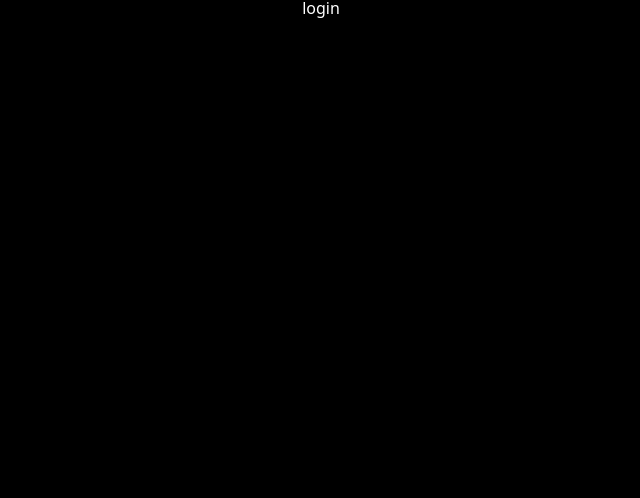
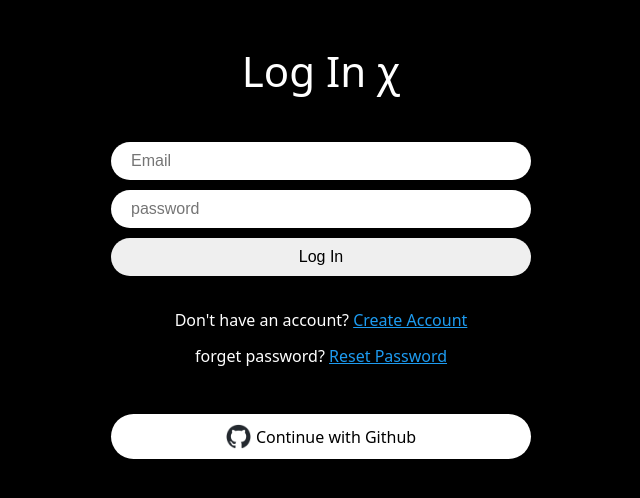
Before and after one commit to shinhash/nwitter_nomad_001, a React (Vite) app: page /login in a window 1280 px wide. Shown: the top 498 px of the page, without its empty margins (319-959 px from the left). Built offline with nearby package versions, Linux system fonts and the light colour scheme; the HTML template or start-up script is replaced by a standard one.

Commit message:
20240207 commit

```diff
--- /dev/null
+++ b/src/components/auth-components.tsx
@@ -0,0 +1,68 @@
+import styled from "styled-components";
+
+export const Wrapper = styled.div`
+    height: 100%;
+    display: flex;
+    flex-direction: column;
+    align-items: center;
+    width: 420px;
+    padding: 50px 0px;
+`;
+
+export const Title = styled.h1`
+    font-size: 42px;
+`;
+
+export const Form = styled.form`
+    margin-top: 50px;
+    display: flex;
+    flex-direction: column;
+    gap: 10px;
+    width: 100%;
+`;
+
+export const Input = styled.input`
+    padding: 10px 20px;
+    border-radius: 50px;
+    border: none;
+    width: 100%;
+    font-size: 16px;
+    &[type="submit"] {
+        cursor: pointer;
+        &:hover {
+            opacity: 0.8;
+        }
+    }
+`;
+
+export const Error = styled.span`
+    font-weight: 600;
+    color: tomato;
+`;
+
+export const Switcher = styled.span`
+    margin-top: 20px;
+    a {
+        color: #1d9bf0;
+    }
+`;
+
+export const Button = styled.span`
+        background-color: white;
+        font-weight: 500;
+        width: 100%;
+        padding: 10px 20px;
+        border-radius: 50px;
+        border: 0;
+        display: flex;
+        gap: 5px;
+        align-items: center;
+        justify-content: center;
+        margin-top: 50px;
+        color: black;
+        cursor: pointer;
+    `;
+
+    export const Logo = styled.img`
+        height: 25px;
+    `;
--- /dev/null
+++ b/src/components/github-btn.tsx
@@ -0,0 +1,25 @@
+import { GithubAuthProvider, signInWithPopup } from "firebase/auth";
+import { auth } from "../firebase";
+import { useNavigate } from "react-router-dom";
+import { Button, Logo } from "../components/auth-components";
+
+export default function GithubButton(){
+    const navigate = useNavigate();
+    const onClick = async () => {
+        try{
+            const provider = new GithubAuthProvider();
+            await signInWithPopup(auth, provider);
+            // await signInWithRedirect(auth, provider);
+            navigate("/home");
+        }catch(error){
+            console.error(error);
+        }
+    }
+
+    return (
+    <Button onClick={onClick}>
+        <Logo src="/github-logo.png" />
+        Continue with Github
+    </Button>
+    );
+}
--- a/src/components/layout.tsx
+++ b/src/components/layout.tsx
@@ -1,10 +1,11 @@
 import { Outlet } from "react-router-dom";
 
-export default function Layout(){
+function Layout(){
     return (
-        <>
-            <h1>layout</h1>
+        <div>
             <Outlet />
-        </>
+        </div>
     );
 }
+
+export default Layout
--- /dev/null
+++ b/src/components/protected-route.tsx
@@ -0,0 +1,20 @@
+import { Navigate } from "react-router-dom";
+import { auth } from "../firebase";
+// interface Props{
+//     TTT : string;
+//     children : string;
+// }
+
+export default function ProtectedRoute({children}:{children:React.ReactNode}){
+// export default function ProtectedRoute({children, tempTTT}:Props){
+// export default function ProtectedRoute({TTT, children}:Props){
+    const user = auth.currentUser;
+
+    // console.log("TTT : ", TTT);
+    console.log("user : ", user);
+    console.log("children : ", children);
+    if(user === null){
+        return <Navigate to="/login" />
+    }
+    return children;
+}
--- a/src/routes/create-account.tsx
+++ b/src/routes/create-account.tsx
@@ -1,48 +1,10 @@
-import { styled } from "styled-components"
 import { useState } from "react";
 import { createUserWithEmailAndPassword, updateProfile } from "firebase/auth";
 import { auth } from "../firebase";
-import { useNavigate } from "react-router-dom";
-
-const Wrapper = styled.div`
-    height: 100%;
-    display: flex;
-    flex-direction: column;
-    align-items: center;
-    width: 420px;
-    padding: 50px 0px;
-`;
-
-const Title = styled.h1`
-    font-size: 42px;
-`;
-
-const Form = styled.form`
-    margin-top: 50px;
-    display: flex;
-    flex-direction: column;
-    gap: 10px;
-    width: 100%;
-`;
-
-const Input = styled.input`
-    padding: 10px 20px;
-    border-radius: 50px;
-    border: none;
-    width: 100%;
-    font-size: 16px;
-    &[type="submit"] {
-        cursor: pointer;
-        &:hover {
-            opacity: 0.8;
-        }
-    }
-`;
-
-const Error = styled.span`
-    font-weight: 600;
-    color: tomato;
-`;
+import { Link, useNavigate } from "react-router-dom";
+import { FirebaseError } from "firebase/app";
+import { Error, Form, Input, Switcher, Title, Wrapper } from "../components/auth-components";
+import GithubButton from "../components/github-btn";
 
 export default function CreateAccount(){
 
@@ -54,6 +16,7 @@ export default function CreateAccount(){
     const [error, setError] = useState("");
 
     const onChange = ( e : React.ChangeEvent<HTMLInputElement> ) => {
+        // const { name, value } = e.target;
         const { target: {name, value} } = e;
         if(name === "name"){
             setName(value);
@@ -63,6 +26,11 @@ export default function CreateAccount(){
             setPassword(value);
         }
     };
+
+    // const ccc = () => {
+    //     const textTemp = document.getElementById("temp") as HTMLInputElement;
+    //     alert(textTemp?.value);
+    // }
 
     const onSubmit = async ( e : React.FormEvent<HTMLFormElement> ) => {
         e.preventDefault();
@@ -83,10 +51,21 @@ export default function CreateAccount(){
             console.log(credentials.user);
             await updateProfile(credentials.user, {displayName: name,});
             navigate("/home");
-        } catch (error) {
+        } catch (e) {
             // setError
-            setError("Exception !!!");
-            console.log(error);
+            // console.log((e as FirebaseError).code);
+            if(e instanceof FirebaseError){
+                console.log(e.code);
+                console.log(e.name);
+                console.log(e.message);
+                const errorCode = e.code;
+                switch(errorCode){
+                    case "auth/weak-password" :
+                        return setError("입력하신 비밀번호의 길이가 6자리 이하입니다.")
+                    case "auth/email-already-in-use" :
+                        return setError("입력하신 이메일은 이미 사용중인 이메일입니다.")
+                }
+            }
         } finally{
             setLoading(false);
         }
@@ -100,8 +79,20 @@ export default function CreateAccount(){
             <Input name="email"    onChange={onChange} value={email}    placeholder="Email"    type="email"    required />
             <Input name="password" onChange={onChange} value={password} placeholder="password" type="password" required />
             <Input type="submit" value={ isLoading ? "loading..." : "Create Account" } />
+
+            {/* <input type="text" id="temp" />
+            <input type="button" onClick={ccc} value="button" />
+            */}
         </Form>
+        <br />
         {error !== "" ? <Error>{error}</Error> : null}
+        <Switcher>
+            Already have an account? <Link to="/login">Log In</Link>
+        </Switcher>
+        <Switcher>
+            forget password? <Link to="/reset-password">Reset Password</Link>
+        </Switcher>
+        <GithubButton />
     </Wrapper>
     );
 }
--- a/src/routes/home.tsx
+++ b/src/routes/home.tsx
@@ -1,3 +1,16 @@
+import { auth } from "../firebase";
+
 export default function Home(){
-    return <h2>Home!!!</h2>;
+
+    const logOut = function () {
+        console.log(auth.currentUser);
+        auth.signOut();
+    };
+
+    return (
+        <div>
+            <h2>Home!!!</h2>
+            <button onClick={logOut}>Log out</button>
+        </div>
+    );
 }
--- a/src/routes/login.tsx
+++ b/src/routes/login.tsx
@@ -1,3 +1,85 @@
+import { useState } from "react";
+import { auth } from "../firebase";
+import { Link, useNavigate } from "react-router-dom";
+import { FirebaseError } from "firebase/app";
+import { signInWithEmailAndPassword } from "firebase/auth";
+import { Error, Form, Input, Switcher, Title, Wrapper } from "../components/auth-components";
+import GithubButton from "../components/github-btn";
+
 export default function Login(){
-    return <h1>login</h1>;
+
+    const navigate = useNavigate();
+    const [isLoading, setLoading] = useState(false);
+    const [email, setEmail] = useState("");
+    const [password, setPassword] = useState("");
+    const [error, setError] = useState("");
+
+    const onChange = ( e : React.ChangeEvent<HTMLInputElement> ) => {
+        // const { name, value } = e.target;
+        const { target: {name, value} } = e;
+        if(name === "email"){
+            setEmail(value);
+        }else if(name === "password"){
+            setPassword(value);
+        }
+    };
+
+    // const ccc = () => {
+    //     const textTemp = document.getElementById("temp") as HTMLInputElement;
+    //     alert(textTemp?.value);
+    // }
+
+    const onSubmit = async ( e : React.FormEvent<HTMLFormElement> ) => {
+        e.preventDefault();
+        console.log(email, password);
+        if(isLoading || email === "" || password === "") return;
+        try {
+            setLoading(true);
+            await signInWithEmailAndPassword(auth, email, password);
+            setError("");
+            navigate("/home");
+        } catch (e) {
+            if(e instanceof FirebaseError){
+                const errorCode = e.code;
+                console.log(errorCode);
+                console.log(e.message);
+                /*
+                "auth/user-not-found", "auth/wrong-password" 오류는
+                "auth/invalid-login-credentials" 로 축소 됨
+                */
+                switch(errorCode){
+                    case "auth/invalid-login-credentials" :
+                        return setError("입력하신 이메일 혹은 비밀번호를 확인해주세요.")
+                    case "auth/too-many-requests" :
+                        return setError("잠시 후 다시 시도해주세요.")
+                }
+            }
+        } finally{
+            setLoading(false);
+        }
+    };
+
+    return (
+    <Wrapper>
+        <Title>Log In χ</Title>
+        <Form onSubmit={onSubmit}>
+            <Input name="email"    onChange={onChange} value={email}    placeholder="Email"    type="email"    required />
+            <Input name="password" onChange={onChange} value={password} placeholder="password" type="password" required />
+            <Input type="submit" value={ isLoading ? "loading..." : "Log In" } />
+
+            {/* <input type="text" id="temp" />
+            <input type="button" onClick={ccc} value="button" />
+            */}
+        </Form>
+        <br />
+        {error !== "" ? <Error>{error}</Error> : null}
+        <Switcher>
+            Don't have an account? <Link to="/create-account">Create Account</Link>
+        </Switcher>
+        <Switcher>
+            forget password? <Link to="/reset-password">Reset Password</Link>
+        </Switcher>
+        <GithubButton />
+    </Wrapper>
+    );
 }
--- /dev/null
+++ b/src/routes/reset-password.tsx
@@ -0,0 +1,34 @@
+import { useState } from "react";
+import { Form, Input, Title, Wrapper } from "../components/auth-components";
+import { sendPasswordResetEmail } from "firebase/auth";
+import { auth } from "../firebase";
+
+
+export default function ResetPassword(){
+
+    const [email, setEmail] = useState("");
+
+    const onChange = (e : React.ChangeEvent<HTMLInputElement>) => {
+        setEmail(e.target.value);
+    }
+
+    const onClick = async () => {
+        try{
+            await sendPasswordResetEmail(auth, email);
+        }catch(err){
+            console.error("errorType2 : ", err);
+        }
+
+    }
+
+    return (
+        <Wrapper>
+            <Title>Reset Password</Title>
+            <Form>
+                <Input name="email"    onChange={onChange} value={email}    placeholder="Email"    type="email"    required />
+                <Input type="button" onClick={onClick} value="Reset Password!!!" />
+            </Form>
+            <br />
+        </Wrapper>
+    )
+}
```
Also changed, not shown: src/App.tsx (+12 -19 lines), public/github-logo.png (added).
